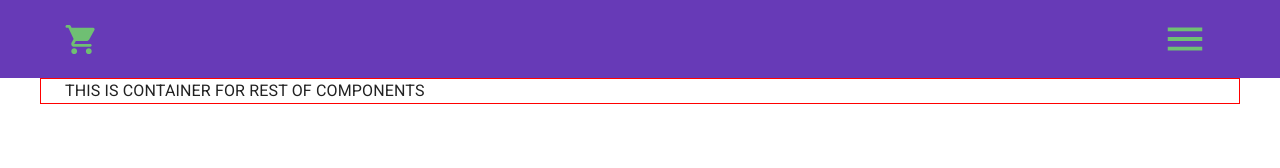
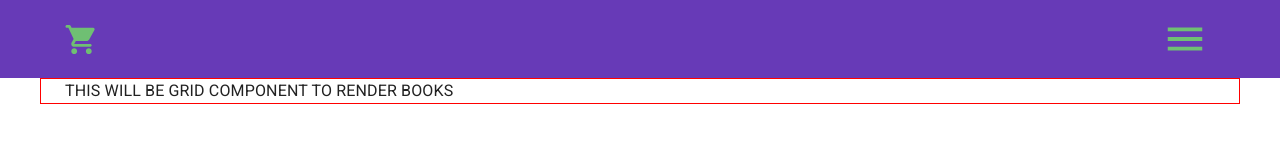
Before and after one commit to urke90/MUI-products-cart, a React (Create React App) app: page / in a window 1280 px wide. Shown: the top 168 px of the page. Built offline with nearby package versions, Linux system fonts and the light colour scheme.

Commit message:
added BooksGrid.tsx component WIP add MUI Grid and Grid item and render books as cards

```diff
--- a/src/App.tsx
+++ b/src/App.tsx
@@ -3,12 +3,13 @@ import { useEffect, useState } from 'react';
 import { Box } from '@mui/system';
 import Container from '@mui/material/Container';
 import { useAxios } from './hooks/use-axios';
-import { IBooks } from './ts/books';
+import { IBook } from './ts/books';
 
 import Header from './Layout/Header';
+import BooksGrid from './components/books/BooksGrid';
 
 const App: React.FC = () => {
-    const [books, setBooks] = useState<IBooks[]>([]);
+    const [books, setBooks] = useState<IBook[]>([]);
     const { sendRequest } = useAxios();
 
     useEffect(() => {
@@ -33,7 +34,7 @@ const App: React.FC = () => {
         <Box>
             <Header />
             <Container maxWidth="lg" sx={{ border: '1px solid red' }}>
-                THIS IS CONTAINER FOR REST OF COMPONENTS
+                {books.length > 0 ? <BooksGrid books={books} /> : null}
             </Container>
         </Box>
     );
--- /dev/null
+++ b/src/components/books/BooksGrid.tsx
@@ -0,0 +1,13 @@
+import React from 'react';
+import { IBook } from '../../ts/books';
+
+interface IBooksGridProps {
+    books: IBook[];
+}
+
+const BooksGrid: React.FC<IBooksGridProps> = ({ books }) => {
+    console.log('books in booksGrid', books);
+
+    return <div>THIS WILL BE GRID COMPONENT TO RENDER BOOKS</div>;
+};
+export default BooksGrid;
--- a/src/ts/books.ts
+++ b/src/ts/books.ts
@@ -1,4 +1,4 @@
-export interface IBooks {
+export interface IBook {
     author: string;
     country: string;
     imageLink: string;
```
